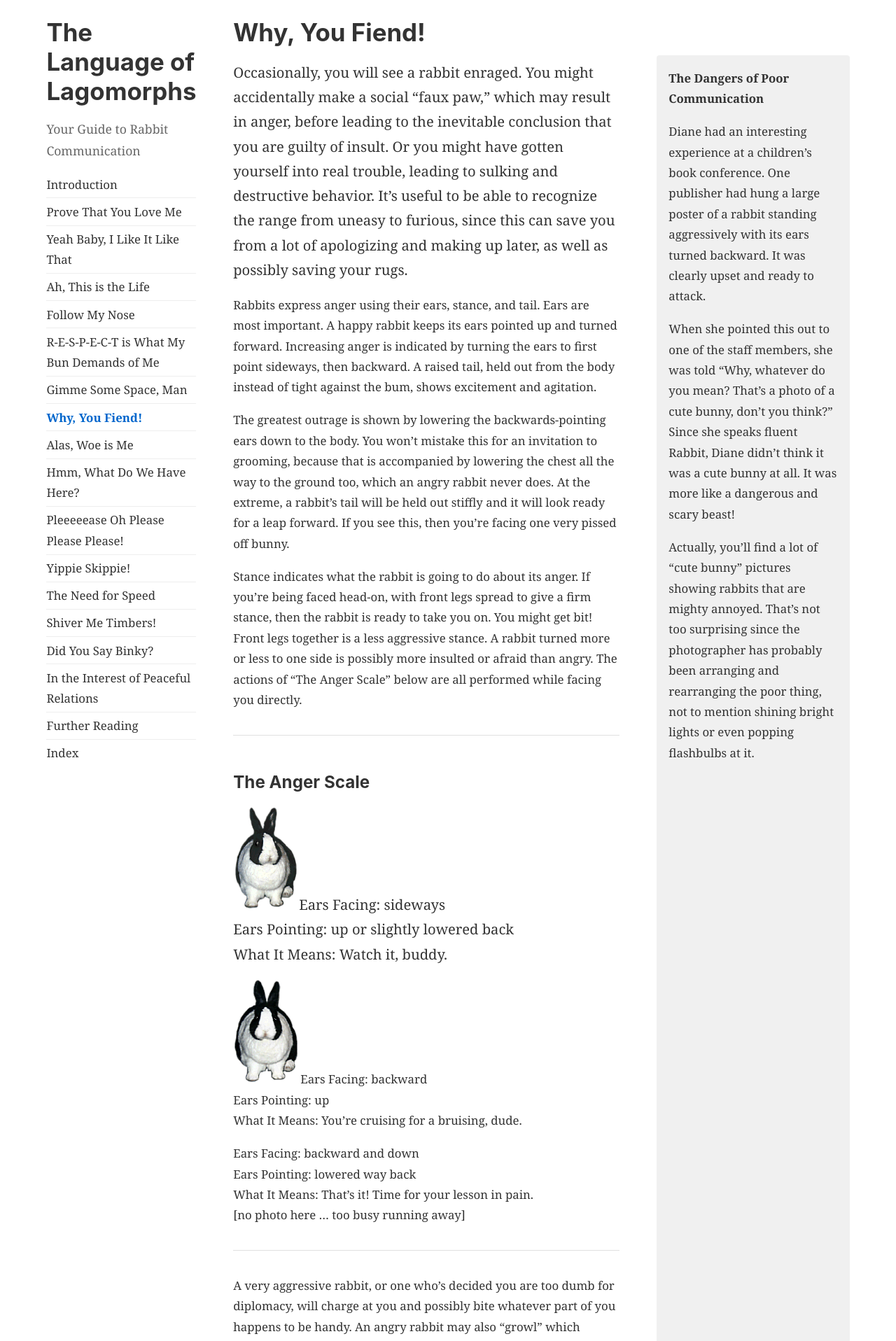
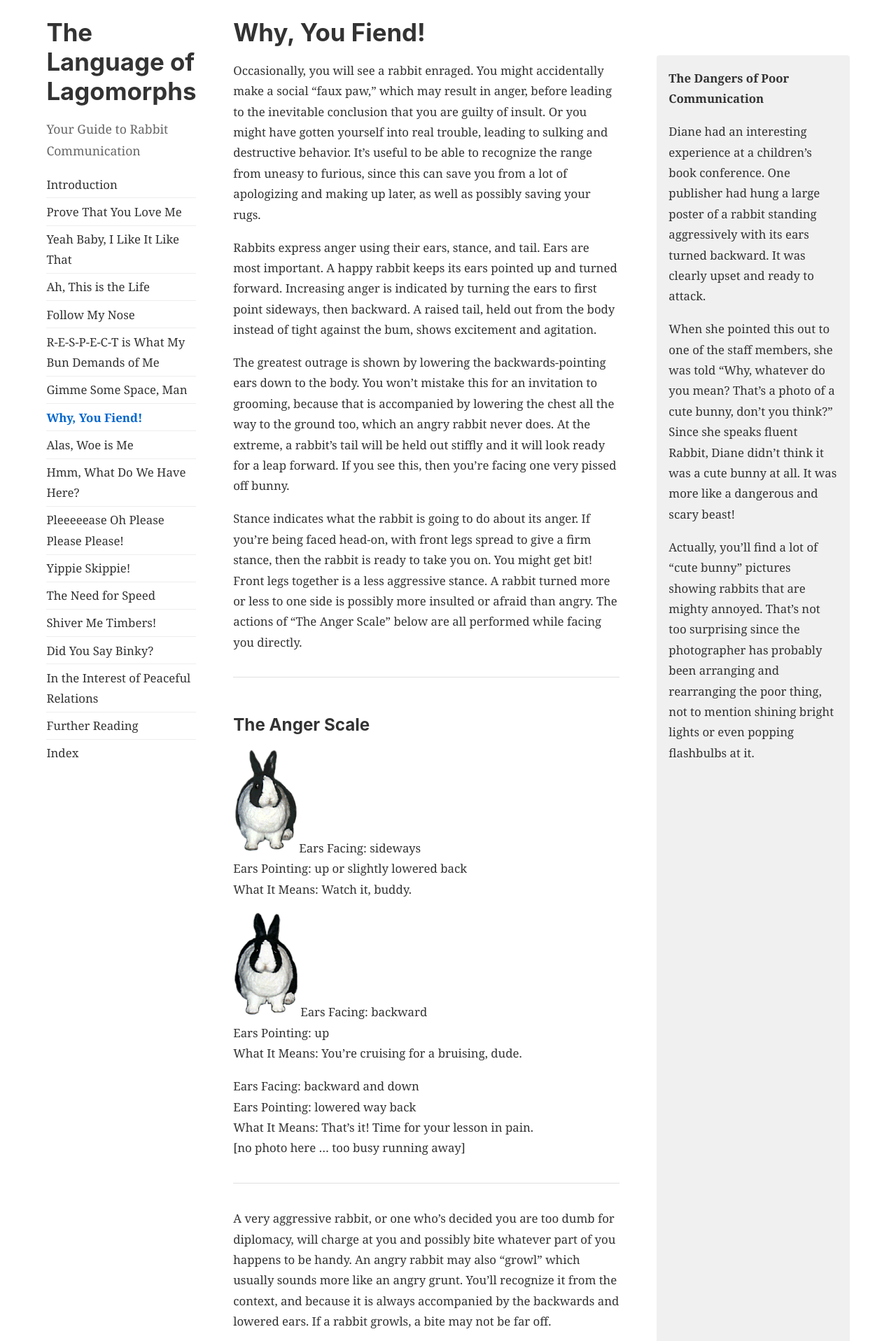
Before and after one commit to apexskier/languageoflagomorphs, a Jekyll site: the page built from why-you-fiend.md, in a window 1280 px wide. Shown: the top 1916 px of the page at 70% size. Built offline with Jekyll 4.4.1, drawn with Linux system fonts in a browser that asks for light colours.

Commit message:
Don't accentuate first paragraph

```diff
--- a/assets/main.css
+++ b/assets/main.css
@@ -111,18 +111,6 @@ h6 {
 /* Paragraphs and spacing */
 p {
   margin-bottom: var(--space-md);
-}
-
-/* First paragraph after a heading gets no text indent but has a larger font */
-h1 + p,
-h2 + p,
-h3 + p,
-h4 + p,
-h5 + p,
-h6 + p {
-  font-size: var(--font-size-lg);
-  text-indent: 0;
-  margin-top: var(--space-sm);
 }
 
 /* Links */
```
